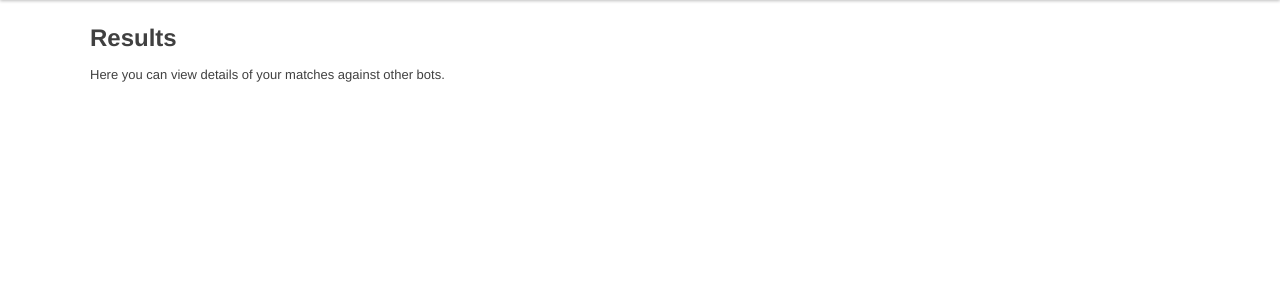
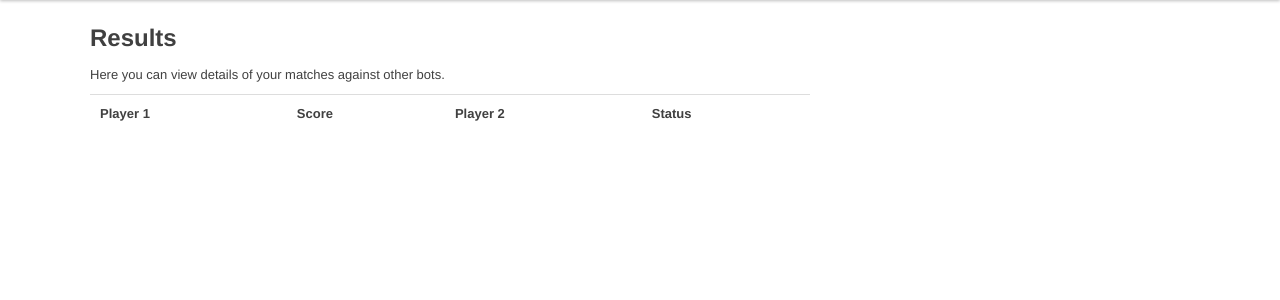
Before and after one commit to Buzdygan/ai-arena, a Django app: page /my_results/ in a window 1280 px wide. Shown: the part 40-340 px from the top of the page. Run offline with Django 3.2, Linux system fonts and the light colour scheme; the visitor is signed in with stand-in values (Sample User, id 1); data that the repository does not hold is empty; parts of the project's set-up code (start-up, migrations or seed data) failed here and were passed over; some libraries are stand-ins or nearby versions.

Commit message:
table in my results

```diff
--- a/ai_arena/templates/may_contest/results.html
+++ b/ai_arena/templates/may_contest/results.html
@@ -11,17 +11,38 @@
     Here you can view details of your matches against other bots.
     </p>
 
-    {% for match in matches %}
-    <div>
-        <a href='/my_results/details/{{ match.id }}/' >
-            {% for result in match.players_results.all %}
-            {{ result.bot.name }}
-            {% if forloop.counter == 1 %} vs. {% endif %}
-            {% endfor %}
-        </a>
-    </div>
-    {% endfor %}
-
+    <table id='matches_list'>
+        <tr>
+            <td><b> Player 1 </b></td>
+            <td><b> Score </b></td>
+            <td><b> Player 2 </b></td>
+            <td><b> Status </b></td>
+        </tr>
+        {% for match in matches %}
+        <tr>
+            <td>
+                {% for result in match.players_results.all %}
+                {% if forloop.counter == 1 %} {{ result.bot.name }} {% endif %}
+                {% endfor %}
+            </td>
+            <td><b>
+                {% for result in match.players_results.all %}
+                {{ result.score }} {% if forloop.counter == 1 %}:{% endif %}
+                {% endfor %}
+            </b></td>
+            <td>
+                {% for result in match.players_results.all %}
+                {% if forloop.counter == 2 %} {{ result.bot.name }} {% endif %}
+                {% endfor %}
+            </td>
+            <td>
+                <a href='/my_results/details/{{ match.id }}/' >
+                    {{ match.string_status }}
+                </a>
+            </td>
+        </tr>
+        {% endfor %}
+    </table>
 </div>
 
 {% endblock %}
```
Also changed, not shown: ai_arena/contests/models.py (+7 -0 lines).
